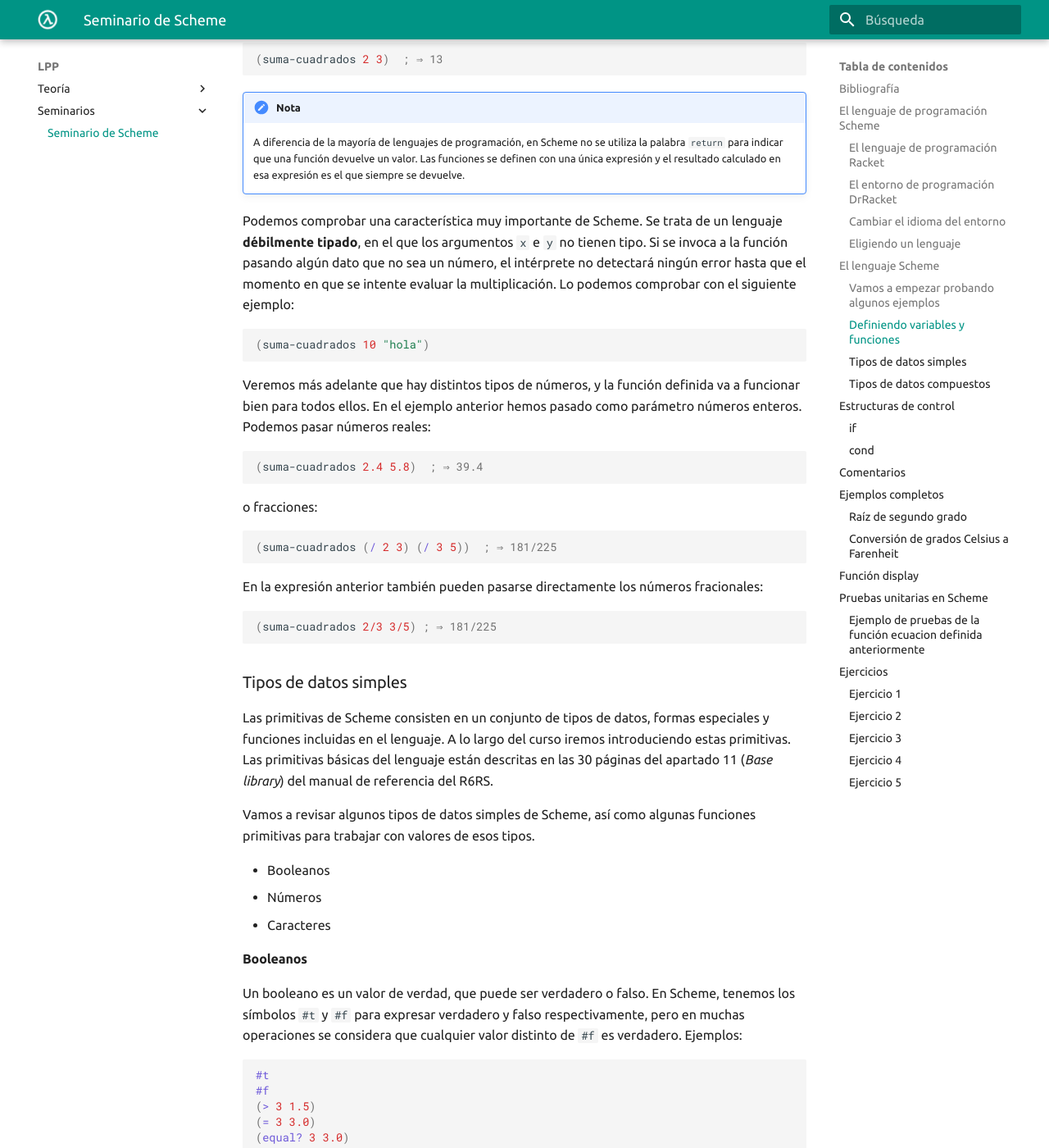
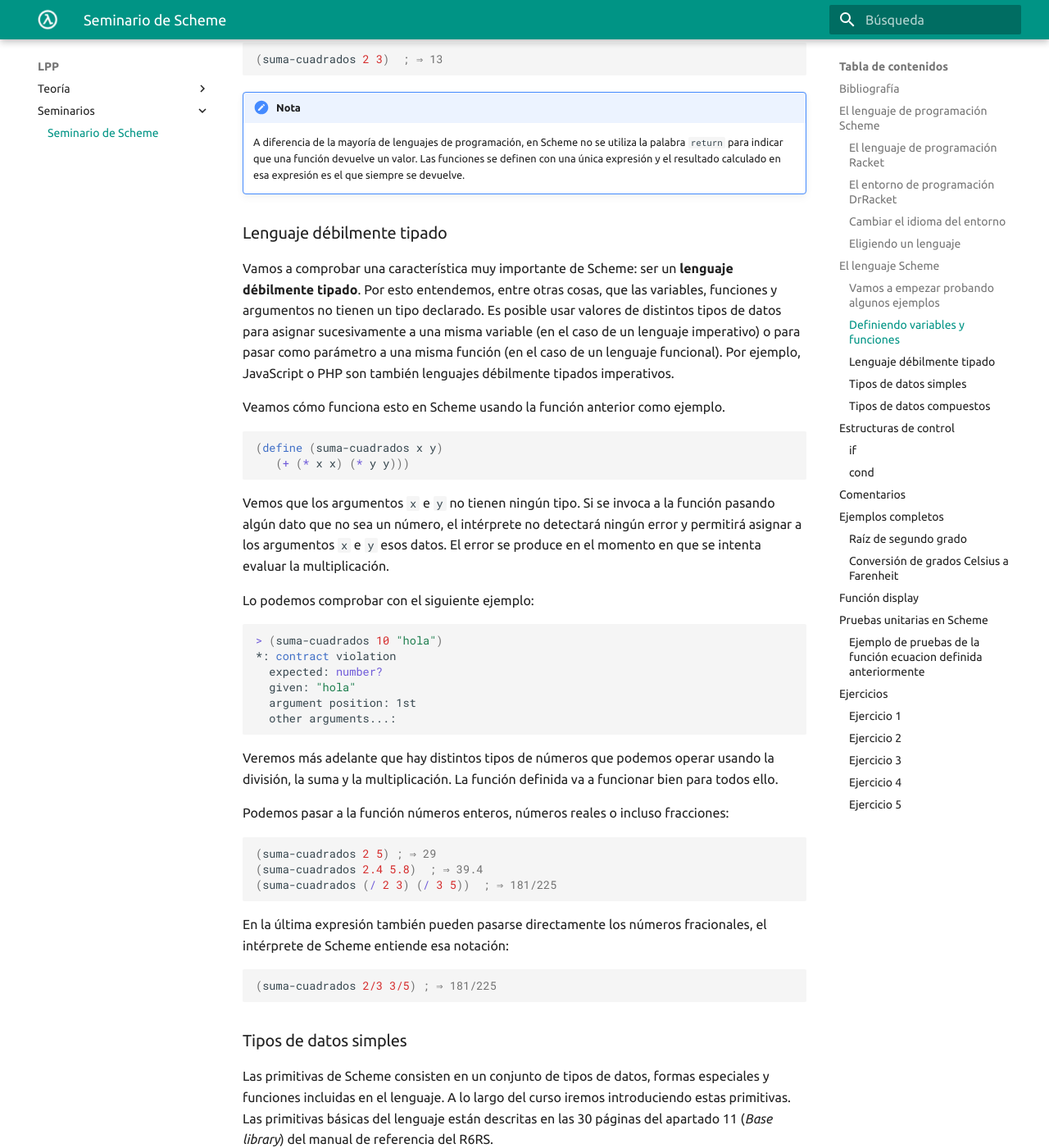
Before and after one commit to domingogallardo/apuntes-lpp, an MkDocs documentation site: the page built from docs/seminarios/seminario1-scheme/seminario1-scheme.md, in a window 1280 px wide and 1400 px high, scrolled down 5460 px. Shown: the whole window at 82% size. Built offline with MkDocs 1.6.1 and Material for MkDocs 9.7.7, drawn with Linux system fonts in a browser that asks for light colours.

Commit message:
Ampliación débilmente tipado

````diff
--- a/docs/seminarios/seminario1-scheme/seminario1-scheme.md
+++ b/docs/seminarios/seminario1-scheme/seminario1-scheme.md
@@ -214,34 +214,57 @@ función devuelve el número 13:
     expresión y el resultado calculado en esa expresión es el que
     siempre se devuelve.
 
-Podemos comprobar una característica muy importante de Scheme. Se
-trata de un lenguaje **débilmente tipado**, en el que los argumentos `x`
-e `y` no tienen tipo. Si se invoca a la función pasando algún dato que
-no sea un número, el intérprete no detectará ningún error hasta que el
-momento en que se intente evaluar la multiplicación. Lo podemos
-comprobar con el siguiente ejemplo:
+
+### Lenguaje débilmente tipado ###
+
+Vamos a comprobar una característica muy importante de Scheme: ser un
+**lenguaje débilmente tipado**. Por esto entendemos, entre otras
+cosas, que las variables, funciones y argumentos no tienen un tipo
+declarado. Es posible usar valores de distintos tipos de datos para
+asignar sucesivamente a una misma variable (en el caso de un lenguaje
+imperativo) o para pasar como parámetro a una misma función (en el
+caso de un lenguaje funcional). Por ejemplo, JavaScript o PHP son
+también lenguajes débilmente tipados imperativos.
+
+Veamos cómo funciona esto en Scheme usando la función anterior como
+ejemplo.
 
 ```racket
-(suma-cuadrados 10 "hola")
+(define (suma-cuadrados x y)
+   (+ (* x x) (* y y)))
 ```
 
-Veremos más adelante que hay distintos tipos de números, y la función
-definida va a funcionar bien para todos ellos. En el ejemplo anterior
-hemos pasado como parámetro números enteros. Podemos pasar números
-reales:
+Vemos que los argumentos `x` e `y` no tienen ningún tipo.  Si se
+invoca a la función pasando algún dato que no sea un número, el
+intérprete no detectará ningún error y permitirá asignar a los
+argumentos `x` e `y` esos datos. El error se produce en el momento en
+que se intenta evaluar la multiplicación.
+
+Lo podemos comprobar con el siguiente ejemplo:
 
 ```racket
-(suma-cuadrados 2.4 5.8)  ; ⇒ 39.4
+> (suma-cuadrados 10 "hola")
+*: contract violation
+  expected: number?
+  given: "hola"
+  argument position: 1st
+  other arguments...:
 ```
 
-o fracciones:
+Veremos más adelante que hay distintos tipos de números que podemos
+operar usando la división, la suma y la multiplicación. La función
+definida va a funcionar bien para todos ello.
+
+Podemos pasar a la función números enteros, números reales o incluso fracciones:
 
 ```racket
+(suma-cuadrados 2 5) ; ⇒ 29
+(suma-cuadrados 2.4 5.8)  ; ⇒ 39.4
 (suma-cuadrados (/ 2 3) (/ 3 5))  ; ⇒ 181/225
 ```
 
-En la expresión anterior también pueden pasarse directamente los
-números fracionales:
+En la última expresión también pueden pasarse directamente los
+números fracionales, el intérprete de Scheme entiende esa notación:
 
 ```racket
 (suma-cuadrados 2/3 3/5) ; ⇒ 181/225
````
